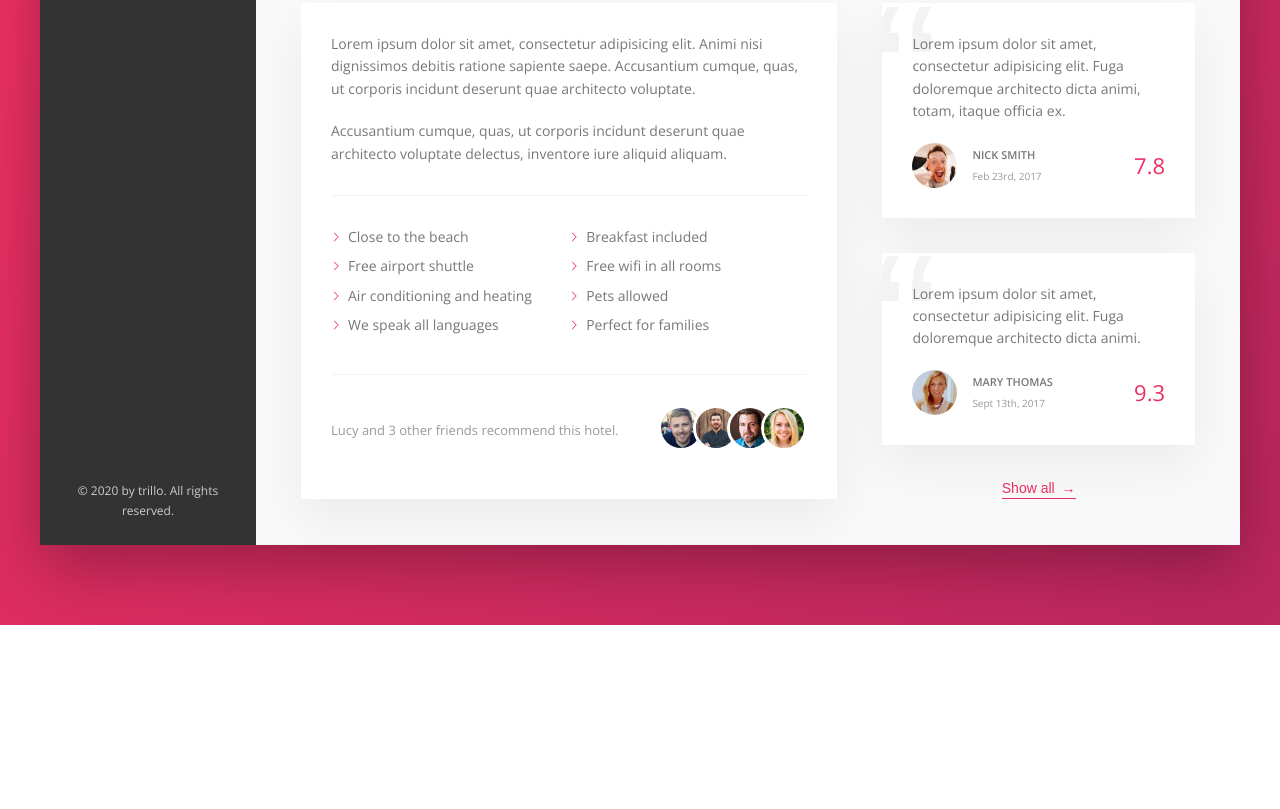
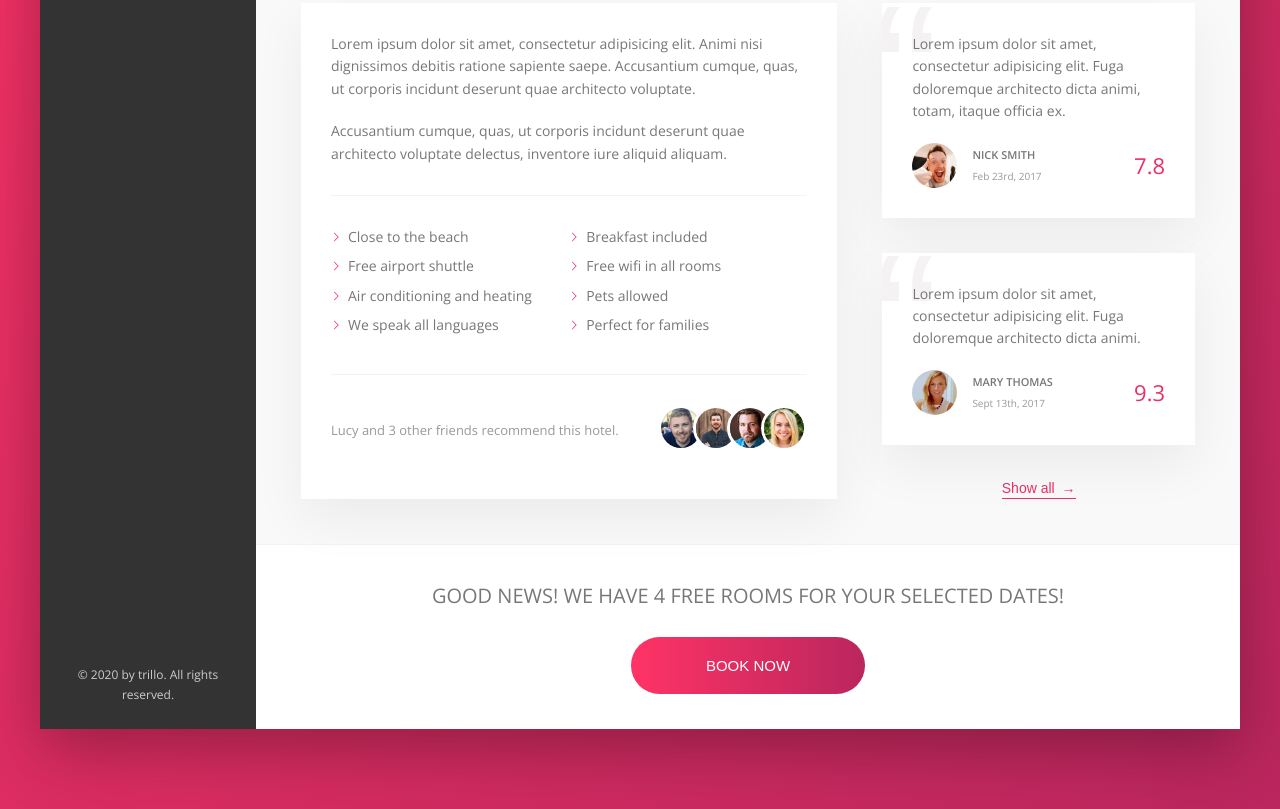
Before and after one commit to ngantxnguyen/trillo, a website: page index.html in a window 1280 px wide. Shown: the part 644-1453 px from the top of the page. Before the commit the page ends 1269 px from the top, so only its background shows below. Drawn offline with nearby package versions, Linux system fonts and the light colour scheme.

Commit message:
Call to action Section

```diff
--- a/index.html
+++ b/index.html
@@ -171,6 +171,14 @@
             </div>
           </div>
 
+          <!-- call to action -->
+          <div class="cta">
+            <h2 class="cta__book-now">Good news! We have 4 free rooms for your selected dates!</h2>
+            <button class="btn">
+              <span class="btn__visible">Book now</span>
+              <span class="btn__invisible">Only 4 rooms left</span>
+            </button>
+          </div>
         </main>
       </div>
     </div>
--- a/sass/_components.scss
+++ b/sass/_components.scss
@@ -443,3 +443,65 @@
     z-index: 1;
   }
 }
+
+
+// CALL TO ACTION
+.cta {
+  padding: 3.5rem 0;
+  text-align: center;
+
+  &__book-now {
+    font-size: 2rem;
+    font-weight: 300;
+    text-transform: uppercase;
+    margin-bottom: 2.5rem;
+  }
+}
+
+.btn {
+  font-size: 1.5rem;
+  border: none;
+  font-weight: 300;
+  text-transform: uppercase;
+  border-radius: 10rem;
+  background-image: linear-gradient(to right, var(--color-primary-light), var(--color-primary-dark));
+  position: relative;
+  color: #fff;
+  overflow: hidden;
+  cursor: pointer;
+
+  & > * {
+    display: inline-block;
+    height: 100%;
+    width: 100%;
+    transition: all .2s;
+  }
+
+  &__visible {
+    padding: 2rem 7.5rem;
+  }
+
+  &__invisible {
+    position: absolute;
+    padding: 2rem 0;
+    left: 0;
+    top: -100%;
+  }
+
+  &:focus {
+    outline: none;
+    animation: pulsate 1s infinite;
+  }
+
+  &:hover {
+    background-image: linear-gradient(to left, var(--color-primary-light), var(--color-primary-dark));
+  }
+
+  &:hover &__visible {
+    transform: translateY(100%);
+  }
+
+  &:hover &__invisible {
+    top: 0;
+  }
+}
```
Also changed, not shown: css/main.css.
